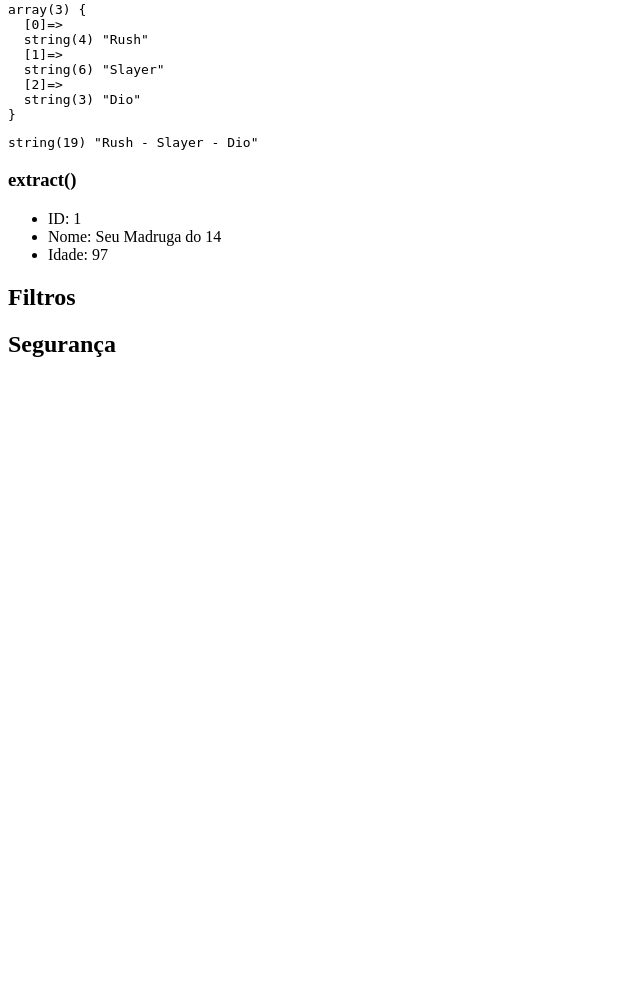
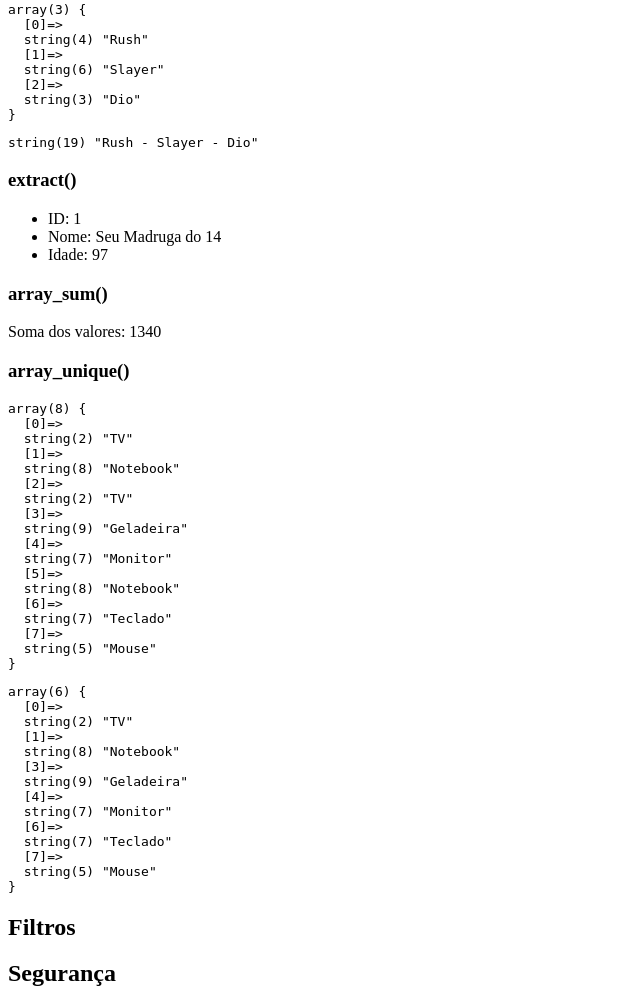
Before and after one commit to slothandre/aulas-php, a PHP site: page /07-funcoes-nativas.php in a window 1280 px wide. Shown: the part 913-1920 px from the top of the page, without its empty margins (0-640 px from the left). Before the commit the page ends 1270 px from the top, so only its background shows below. Run offline with PHP 8.4, Linux system fonts and the light colour scheme.

Commit message:
Finalização de funções de array

```diff
--- a/07-funcoes-nativas.php
+++ b/07-funcoes-nativas.php
@@ -82,6 +82,23 @@
         <li>Idade: <?=$idade?></li>
     </ul>
 
+    <h3>array_sum()</h3>
+    <?php
+        /* Função para somar os valores de um array */
+        $total = array_sum($valores);
+    ?>
+    <p>Soma dos valores: <?=$total?></p>
+
+    <h3>array_unique()</h3>
+    <?php
+        /* Função que retorna um novo array com dados únicos. */
+        $produtos = ["TV", "Notebook", "TV", "Geladeira", "Monitor", "Notebook", "Teclado", "Mouse"];
+
+        $produtosUnicos = array_unique($produtos);
+    ?>
+    <pre><?=var_dump($produtos)?></pre>
+    <pre><?=var_dump($produtosUnicos)?></pre>
+
     <h2>Filtros</h2>
 
     <h2>Segurança</h2>
```
